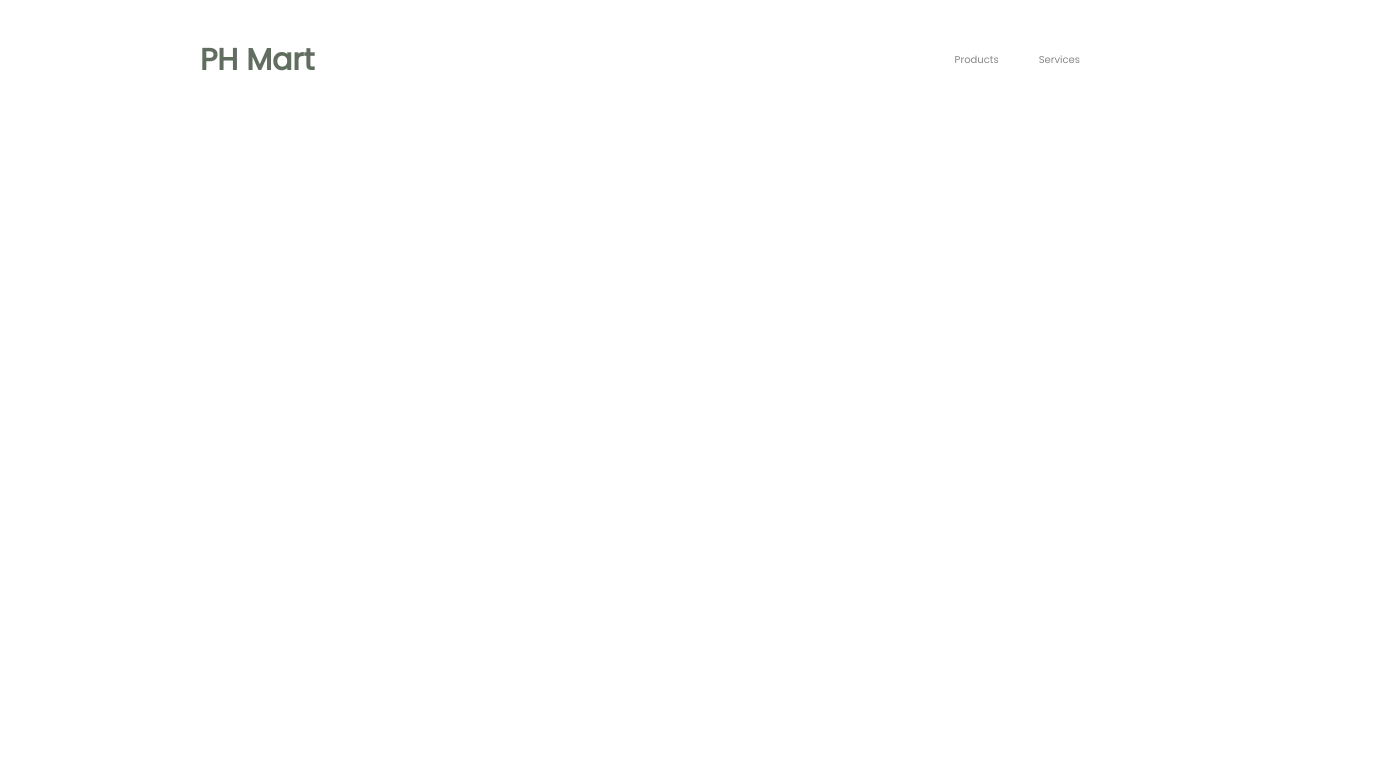
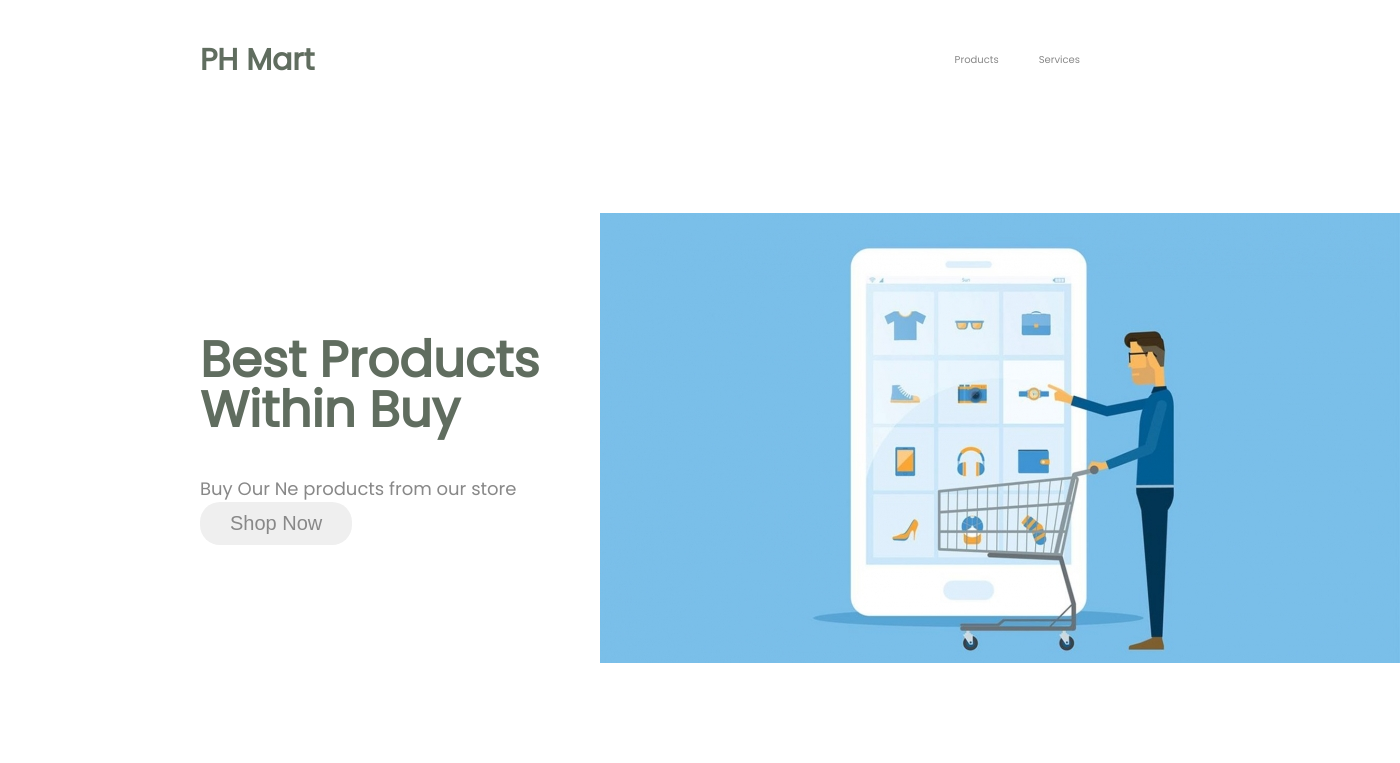
Before and after one commit to RAHUL573769/SimpleShoppingWebsite, a plain HTML site: page index.html in a window 1280 px wide. Shown: the whole page, 1400 px wide, since content can reach past the window. Drawn offline with Linux system fonts and the light colour scheme.

Commit message:
herosection added

```diff
--- a/css/style.css
+++ b/css/style.css
@@ -43,6 +43,7 @@ button {
   text-transform: capitalize;
   font-weight: normal;
   font-size: 2rem;
+  border-radius: 2rem;
 }
 /* ---------Header------ */
 header {
@@ -69,4 +70,34 @@ header nav .menu a li {
   font-size: 2rem;
   line-height: 3.6rem;
   text-transform: capitalize;
+  transition: all 0.2s;
 }
+header nav .menu a li :hover {
+  color: red;
+}
+.hero-section {
+  padding: 0 20rem;
+  width: 100%;
+  height: 100%;
+  display: flex;
+  justify-content: space-between;
+  align-items: center;
+}
+.hero-section .hero-content {
+  width: 50%;
+  height: 80vh;
+  display: flex;
+  flex-direction: column;
+  justify-content: center;
+  align-items: flex-start;
+}
+.hero-section .hero-content h1 {
+  width: 40rem;
+  font-size: 5rem;
+  line-height: 5rem;
+  margin-bottom: 4rem;
+  text-transform: capitalize;
+}
+.hero-section .hero-img {
+  width: 100%;
+}
--- a/index.html
+++ b/index.html
@@ -21,5 +21,17 @@
         </div>
       </nav>
     </header>
+
+    <section class="hero-section">
+      <div class="hero-content">
+        <h1>Best Products Within Buy</h1>
+        <p>Buy Our Ne products from our store</p>
+        <button>Shop Now</button>
+      </div>
+
+      <div class="hero-img">
+        <img src="images/hero-img.jpeg" alt="" />
+      </div>
+    </section>
   </body>
 </html>
```
